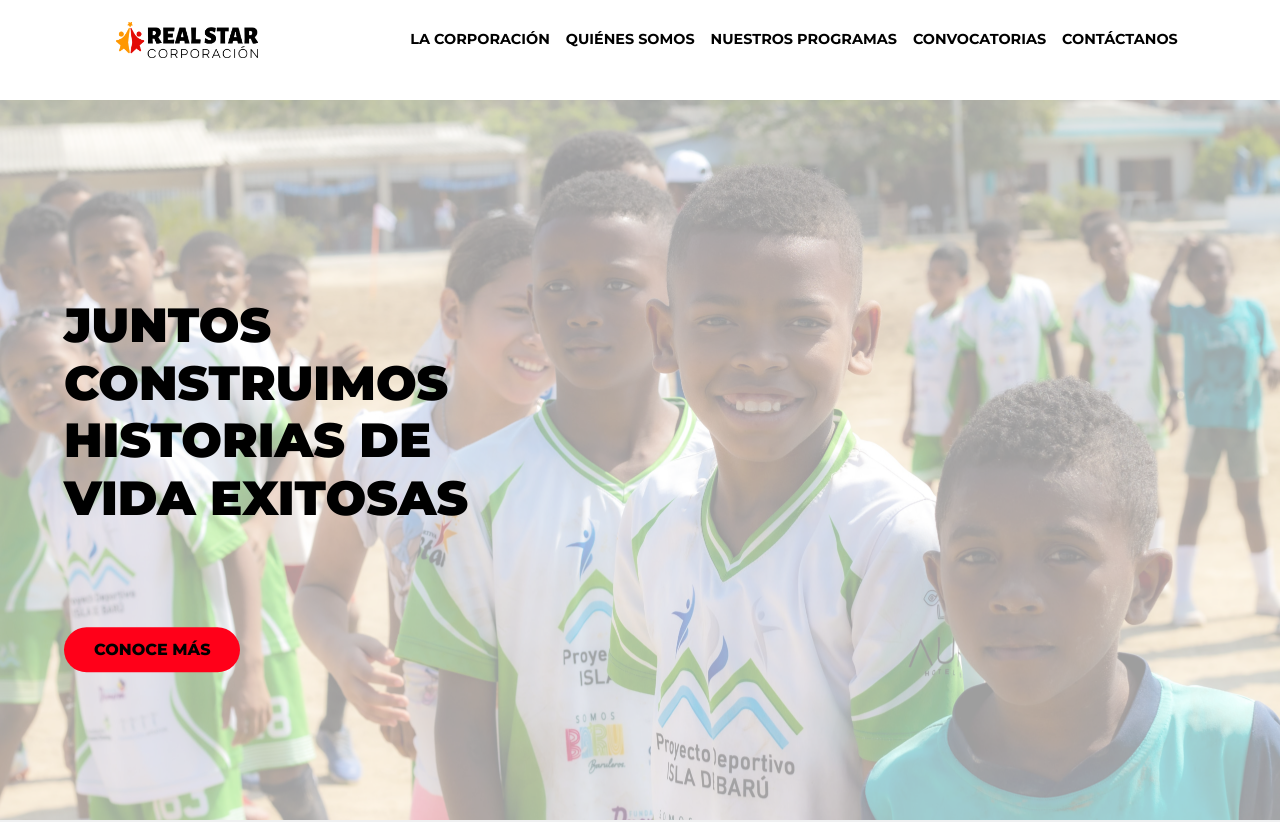
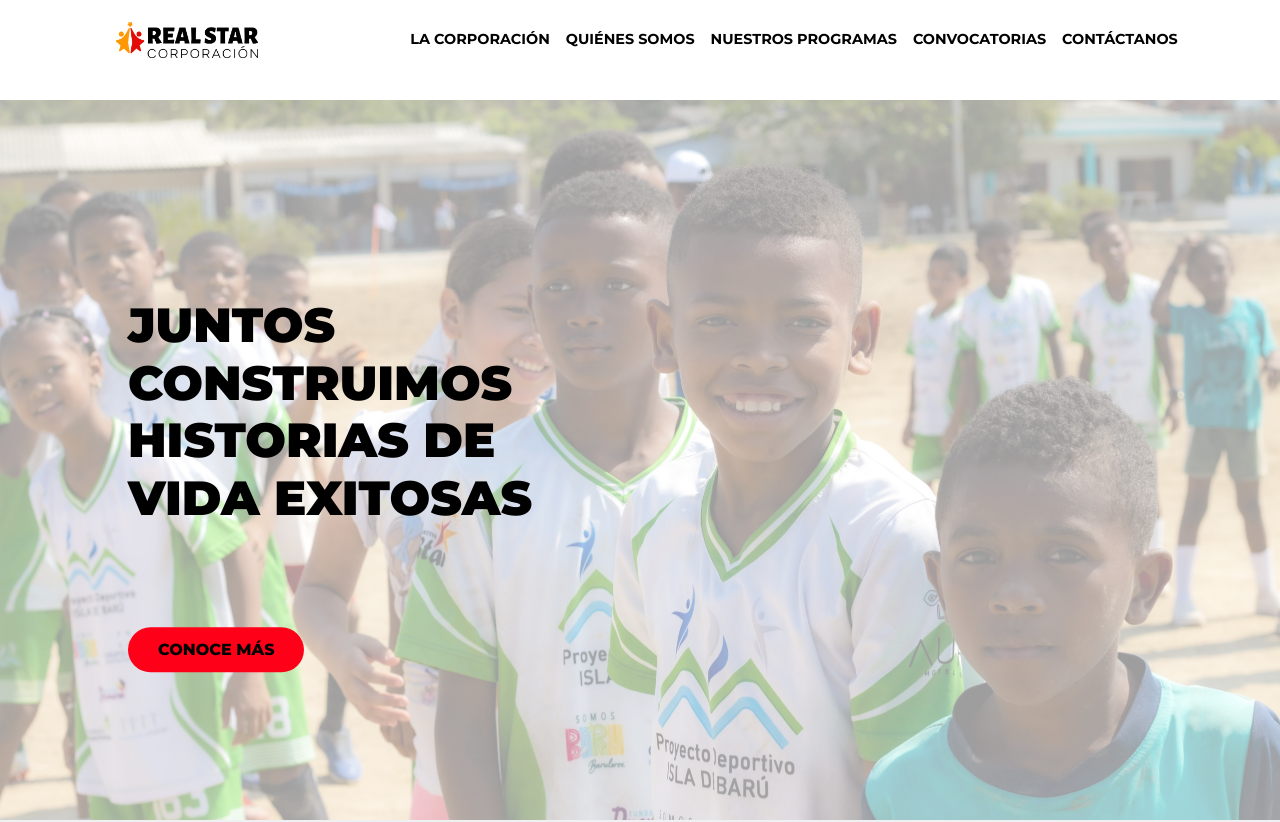
Before and after one commit to munozjeff/REALSTAR, a React (Vite) app in the folder client/: page / in a window 1280 px wide. Shown: the top 822 px of the page. Built offline with nearby package versions, Linux system fonts and the light colour scheme; the HTML template or start-up script is replaced by a standard one; a web font is replaced by a local one.

Commit message:
ajustar tamaño titulo left 10%

```diff
--- a/client/src/pages/style.css
+++ b/client/src/pages/style.css
@@ -50,7 +50,7 @@ p{
     height: auto;
     position: absolute;
     z-index: 2;
-    left: 5%;
+    left: 10%;
     top: 50%;
     transform: translateY(-50%);
 }
```
